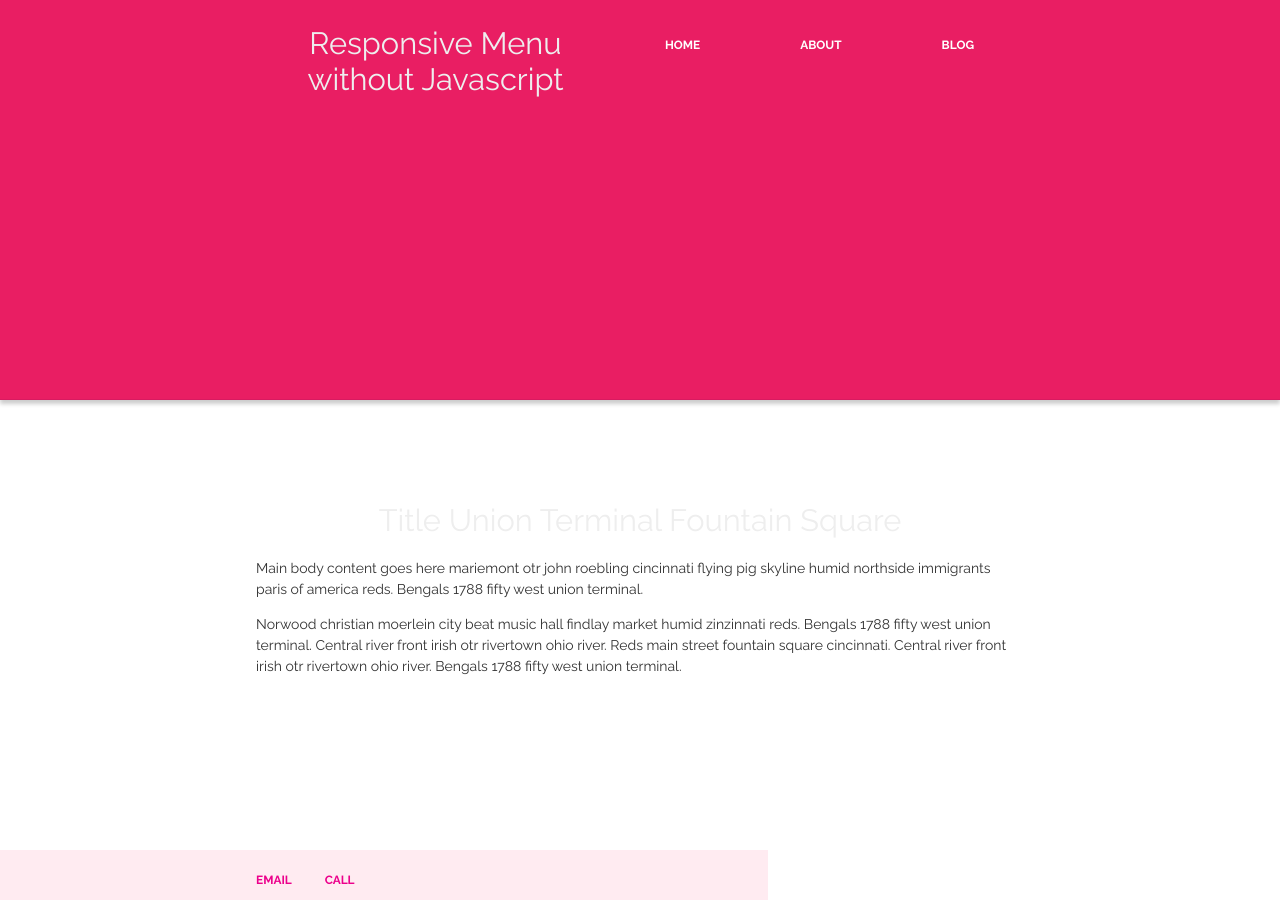
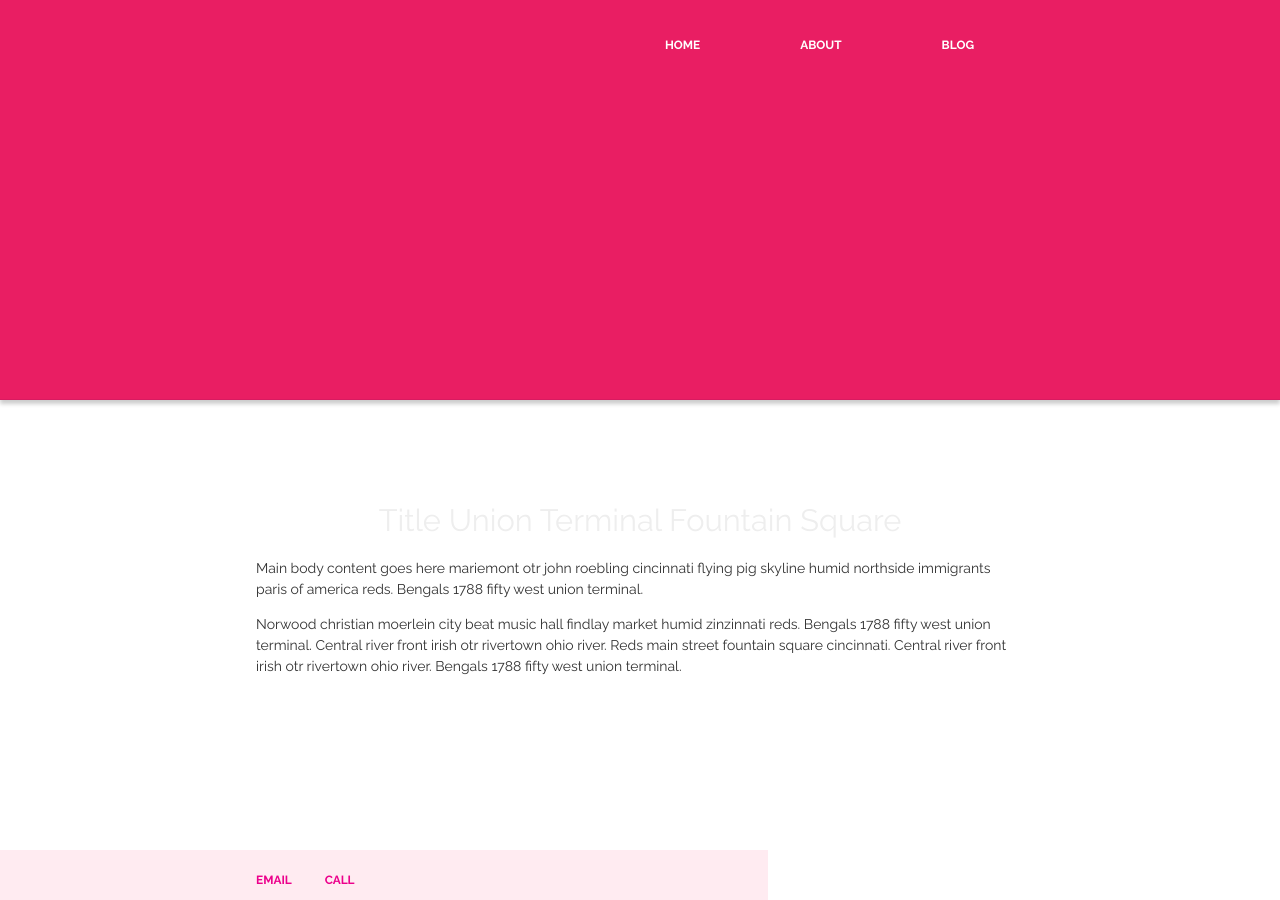
Before and after one commit to banbanbana/happybana.github.io, a Jekyll site: the page index.html, which Jekyll copies as it is, in a window 1280 px wide. Built offline with Jekyll 4.4.1, drawn with Linux system fonts in a browser that asks for light colours.

Commit message:
Update index.html

```diff
--- a/index.html
+++ b/index.html
@@ -17,7 +17,6 @@
         <li><a href="/blog">Blog</a></li>
       </ul>
     </nav>
-    <h1>Responsive Menu without Javascript</h1>
   </div>
 </header>
 
```
